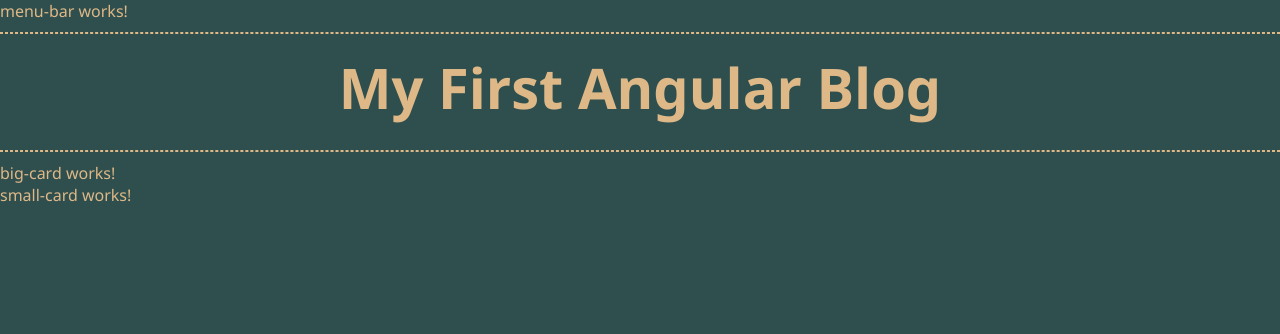
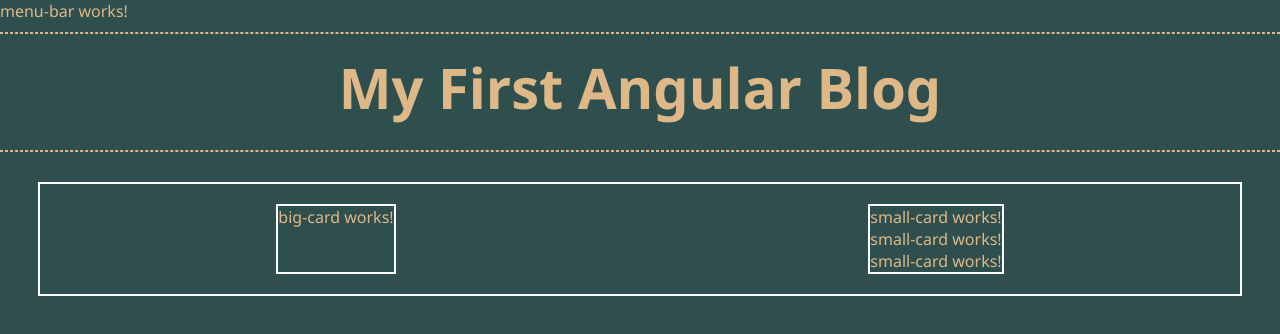
Before and after one commit to jribas-dev/angular-blog, an Angular app: page / in a window 1280 px wide. Shown: the top 334 px of the page. Built offline with nearby package versions, Linux system fonts and the light colour scheme.

Commit message:
Page home component

```diff
--- a/src/app/pages/home/home.component.css
+++ b/src/app/pages/home/home.component.css
@@ -0,0 +1,24 @@
+.div__home {
+    display: flex;
+    justify-content: center;
+}
+
+.div__home-container {
+    display: inline-flex;
+    justify-content: space-around;
+    border: solid 2px white;
+    margin: 20px;
+    width: 1200px;
+}
+
+.div__home-bigcard {
+    display: flex;
+    margin: 20px;
+    border: solid 2px white;
+}
+
+.div__home-smallcard {
+    display: block;
+    margin: 20px;
+    border: solid 2px white;
+}
--- a/src/app/pages/home/home.component.html
+++ b/src/app/pages/home/home.component.html
@@ -1,6 +1,14 @@
 <main>
-    <app-menu-bar></app-menu-bar>
-    <app-menu-title></app-menu-title>
-    <app-big-card></app-big-card>
-    <app-small-card></app-small-card>
+    <div><app-menu-bar></app-menu-bar></div>
+    <div><app-menu-title></app-menu-title></div>
+    <div class="div__home">
+        <div class="div__home-container">
+        <div class="div__home-bigcard"><app-big-card></app-big-card></div>
+        <div class="div__home-smallcard">
+            <div><app-small-card></app-small-card></div>
+            <div><app-small-card></app-small-card></div>
+            <div><app-small-card></app-small-card></div>
+        </div>
+        </div>
+    </div>
 </main>
```
